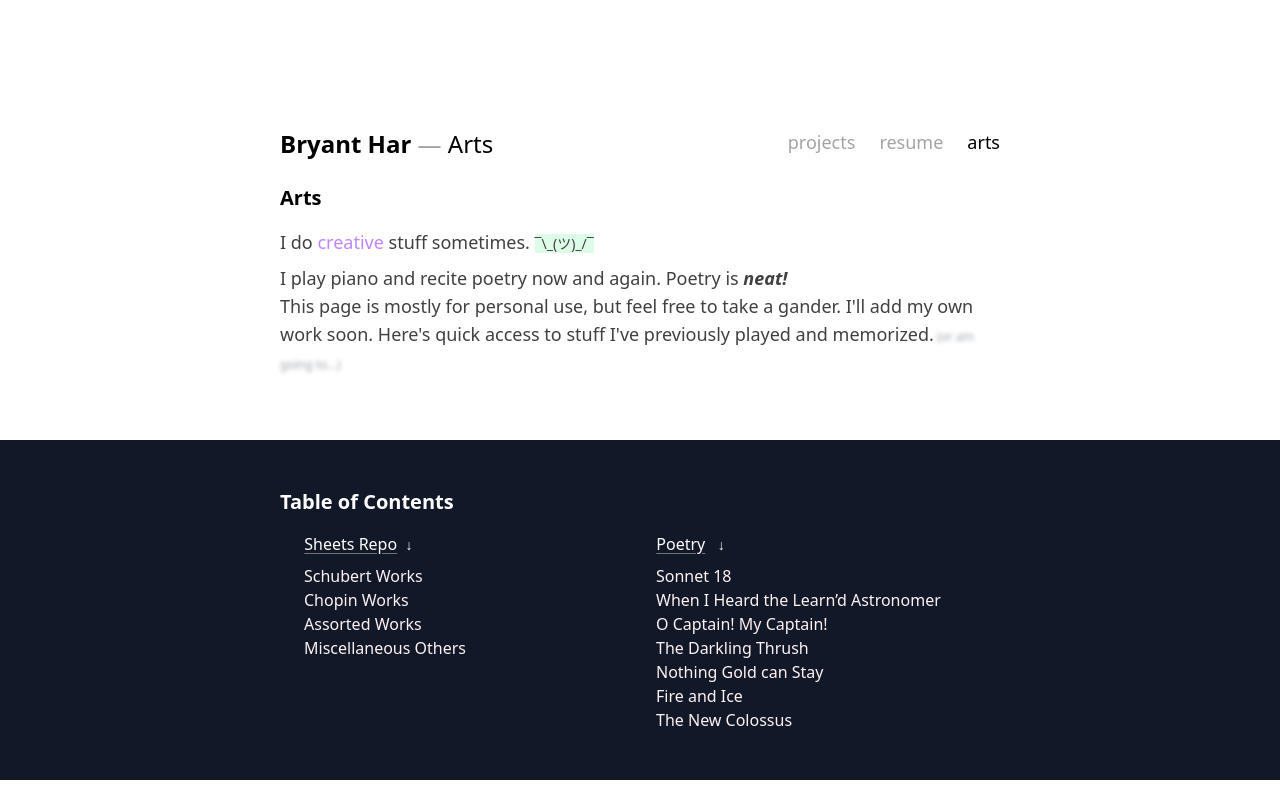
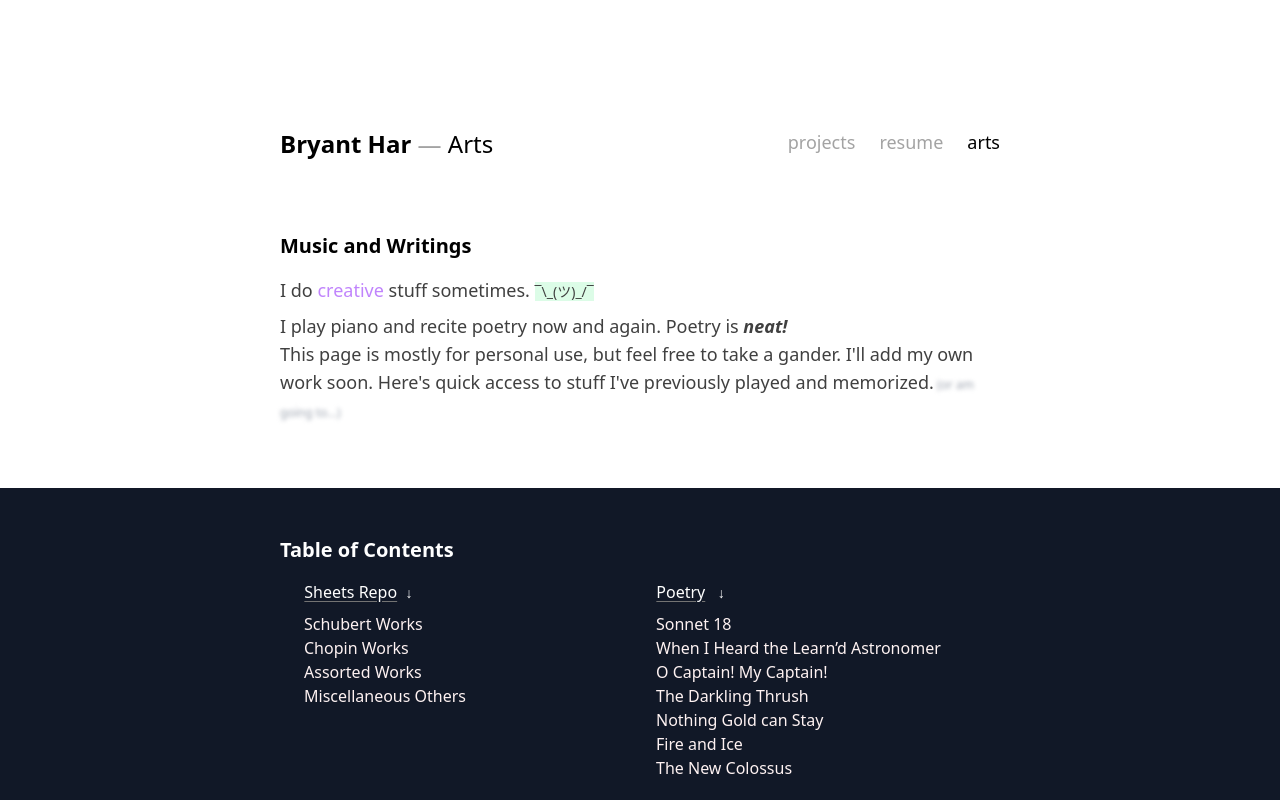
Before and after one commit to bryant-har/bryanthar.com, a Next.js app in the folder MatXi/: page /about/arts in a window 1280 px wide. Shown: the top 800 px of the page. Built offline with nearby package versions, Linux system fonts and the light colour scheme.

Commit message:
Fix scroll problem. add ico

```diff
--- a/MatXi/src/pages/about/arts/index.js
+++ b/MatXi/src/pages/about/arts/index.js
@@ -5,9 +5,9 @@ Arts.getLayout = layout
 
 
 export default function Arts() {
-  return <div>
+  return <div className="py-12">
     <section className="pb-12 layout text-lg">
-      <h1 className="heading">Arts</h1>
+      <h1 className="heading">Music and Writings</h1>
       <p>
         I do <it className="text-purple-400">creative</it> stuff sometimes. <span className=" text-sm bg-green-100"> ¯\_(ツ)_/¯ </span>
       </p>
--- a/MatXi/src/pages/about/index.js
+++ b/MatXi/src/pages/about/index.js
@@ -7,7 +7,7 @@ About.getLayout = layout
 export default function About() {
   return (
     <div className='layout'>
-      <p className="text-black text-xl leading-tight font-light mb-16"
+      <p className="text-black text-xl leading-tight font-light mb-8"
       >
         <span className="g">is a </span> software engineer<span className={"g"}>,</span><br />
         designer<span className={"g"}>, and</span><br />
@@ -15,6 +15,7 @@ export default function About() {
       </p>
 
       <section className='pb-16'>
+        <img className='mx-auto rounded-full' height='auto' width='100' src='./static/ico.png'></img>
         <div className='heading text-2xl text-center mb-2 text-slate-500'>
 
           <Typewriter
--- a/MatXi/src/pages/about/projects/index.js
+++ b/MatXi/src/pages/about/projects/index.js
@@ -3,7 +3,7 @@ import { layout } from "../../../static/Layout.js";
 Projects.getLayout = layout
 
 export default function Projects() {
-  return <>
+  return <div className="py-12">
     <section className="layout">
       <h1 className="heading">Projects</h1>
     </section>
@@ -13,7 +13,7 @@ export default function Projects() {
     {/* robot learning */}
     {/* Use template for projects */}
     {/* Various demonstrations of algo projects... from cs 4820. For fun! */}
-  </>
+  </div>
 }
 
 // Textbook Repo as project as well.
--- a/MatXi/src/pages/about/resume/index.js
+++ b/MatXi/src/pages/about/resume/index.js
@@ -4,9 +4,9 @@ import { layout } from "../../../static/Layout.js"
 Writing.getLayout = layout
 
 export default function Writing() {
-  return <>
-    <section class="layout py-12">
-      <h2 class="heading2">Education</h2>
+  return <div className='py-12'>
+    <section class="layout">
+      <h2 class="heading">Education</h2>
 
       <div class="mb-4">
         <div class="flex justify-between items-end">
@@ -70,5 +70,5 @@ export default function Writing() {
       <h1 className='heading pt-12'> Math and Physics </h1>
       <NoLinkList data={data.physcoursework}> </NoLinkList>
     </section>
-  </>
+  </div>
 }
--- a/MatXi/src/static/Header.js
+++ b/MatXi/src/static/Header.js
@@ -15,6 +15,7 @@ export default function Header() {
     <Link
       href={link.href}
       key={index}
+      scroll={false}
       className={`hover:text-blue-300 transition-colors ${router.pathname === link.href ? "text-black" : ""}`}
     >
       {link.name}</ Link>);
@@ -34,7 +35,7 @@ export default function Header() {
         className=" flex justify-between items-start text-neutral-400"
       >
         <h1 className="font-bold text-black text-2xl mb-6">
-          <Link href="/about">Bryant Har </Link>
+          <Link scroll={false} href="/about">Bryant Har </Link>
           {pageTitle ?
             (<span className='page-title' >
               <span className="text-neutral-400">—</span> {pageTitle}
```
Also changed, not shown: MatXi/public/static/ico.png (added).
